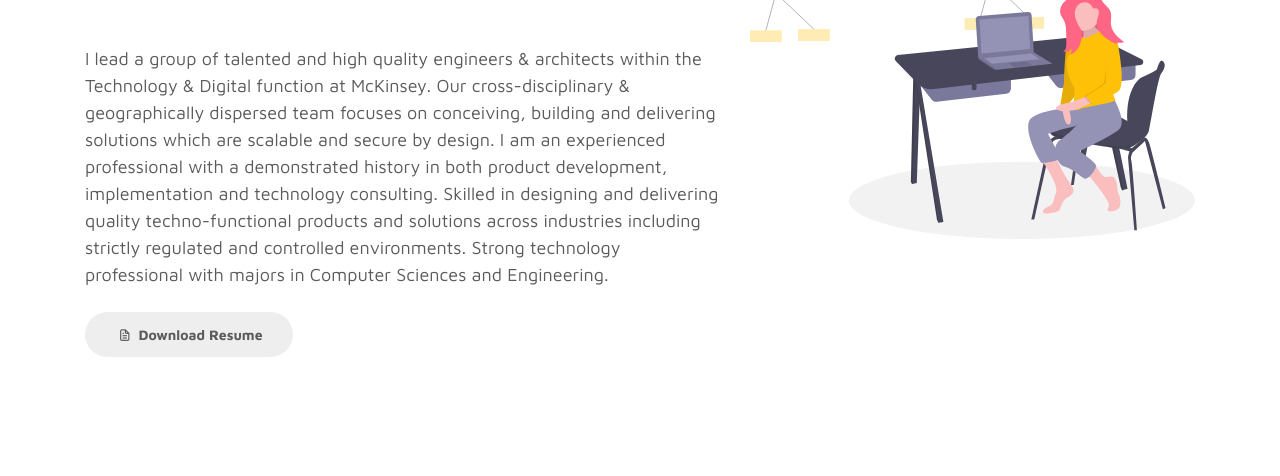
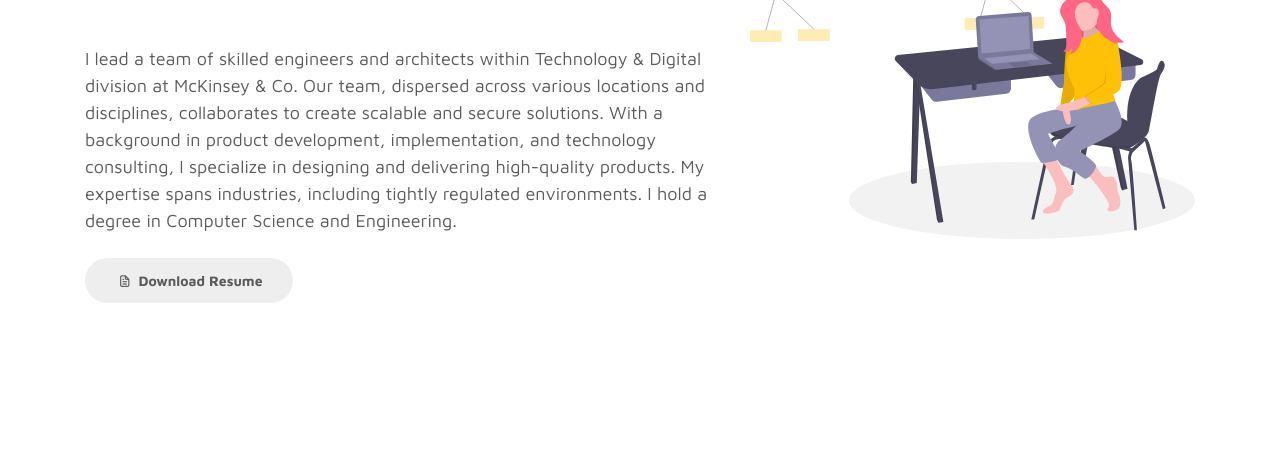
Before and after one commit to imashpathak/imashpathak.github.io, a plain HTML site: page index.html in a window 1280 px wide. Shown: the part 279-755 px from the top of the page. Drawn offline with Linux system fonts and the light colour scheme.

```diff
--- a/index.html
+++ b/index.html
@@ -83,9 +83,7 @@ https://www.tooplate.com/view/2115-marvel
                                 </div>
                         </h1>
                         <br>
-                        <p>I lead a group of talented and high quality engineers & architects within the Technology & Digital function at McKinsey. Our cross-disciplinary & geographically dispersed team focuses on conceiving, building and delivering solutions which are scalable and secure by design.
-
-I am an experienced professional with a demonstrated history in both product development, implementation and technology consulting. Skilled in designing and delivering quality techno-functional products and solutions across industries including strictly regulated and controlled environments. Strong technology professional with majors in Computer Sciences and Engineering.</p>
+                        <p>I lead a team of skilled engineers and architects within Technology & Digital division at McKinsey & Co. Our team, dispersed across various locations and disciplines, collaborates to create scalable and secure solutions. With a background in product development, implementation, and technology consulting, I specialize in designing and delivering high-quality products. My expertise spans industries, including tightly regulated environments. I hold a degree in Computer Science and Engineering.</p>
 
                         <div class="custom-btn-group mt-4">
                           <a href="AshPathak_CV_2024.pdf" class="btn mr-lg-2 custom-btn"><i class='uil uil-file-alt'></i> Download Resume</a>
```
